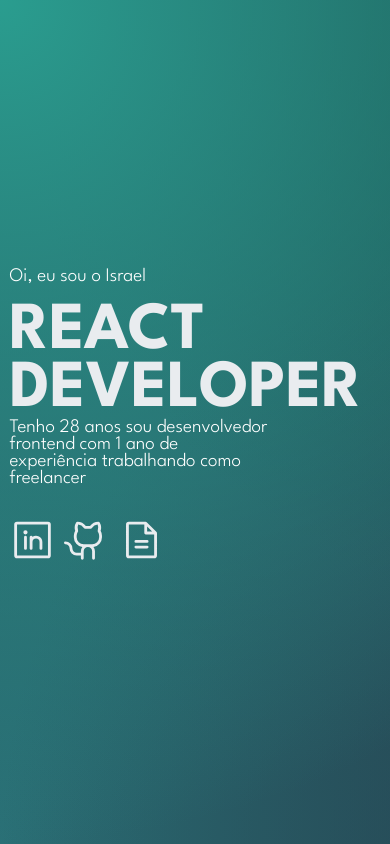
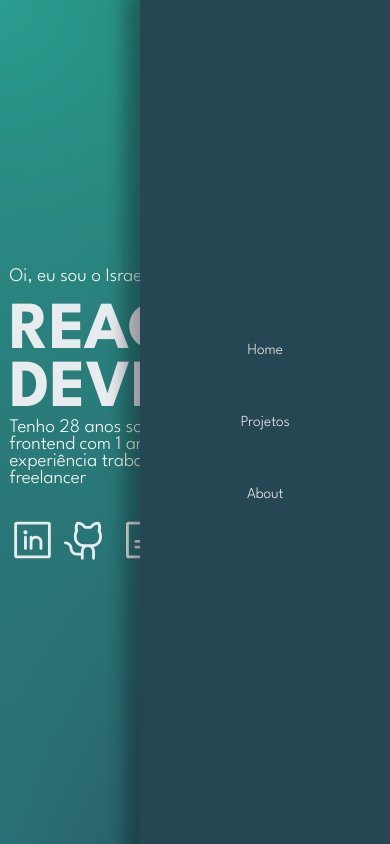
Before and after one commit to israelsanttana/react-portfolio, a React (Vite) app: page / in a window 390 px wide. Built offline with nearby package versions, Linux system fonts and the light colour scheme.

Commit message:
feat: adiciona estilo menu mobile

```diff
--- a/src/components/navbar/Navbar.jsx
+++ b/src/components/navbar/Navbar.jsx
@@ -13,8 +13,6 @@ export function Navbar() {
                         </ul>
                     </nav>
                 </div>
-
-
             </div>
         </section>
     )
--- a/src/components/navbar/navbar.module.css
+++ b/src/components/navbar/navbar.module.css
@@ -27,7 +27,22 @@
 @media (max-width: 900px) {
 
     .navbar {
-        display: none;
+        height: 100%;
+        width: 64%;
+        position: absolute;
+        right: 0;
+        background-color: var(--primary-color);
+        flex-direction: column;
+        justify-content: center;
+        align-items: center;
+        box-shadow: rgba(50, 50, 93, 0.25) 0px 13px 27px -5px, rgba(0, 0, 0, 0.3) 0px 8px 16px 16px;
+    }
+
+    .nav ul {
+        height: 100%;
+        flex-direction: column;
+        align-items: center;
+        gap: 6rem;
     }
 
 
```
Also changed, not shown: src/assets/blurry-gradient-haikei-2.svg (deleted).
